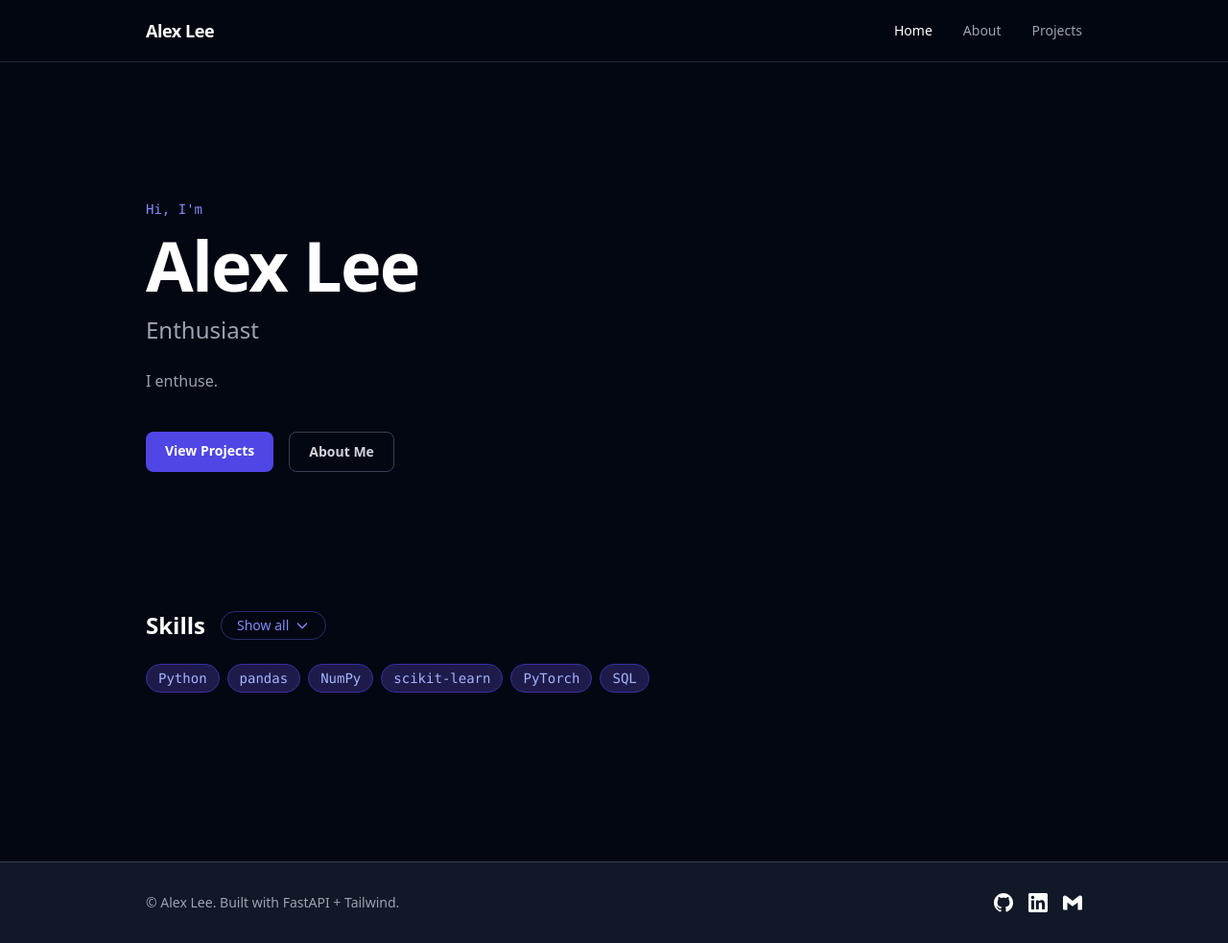
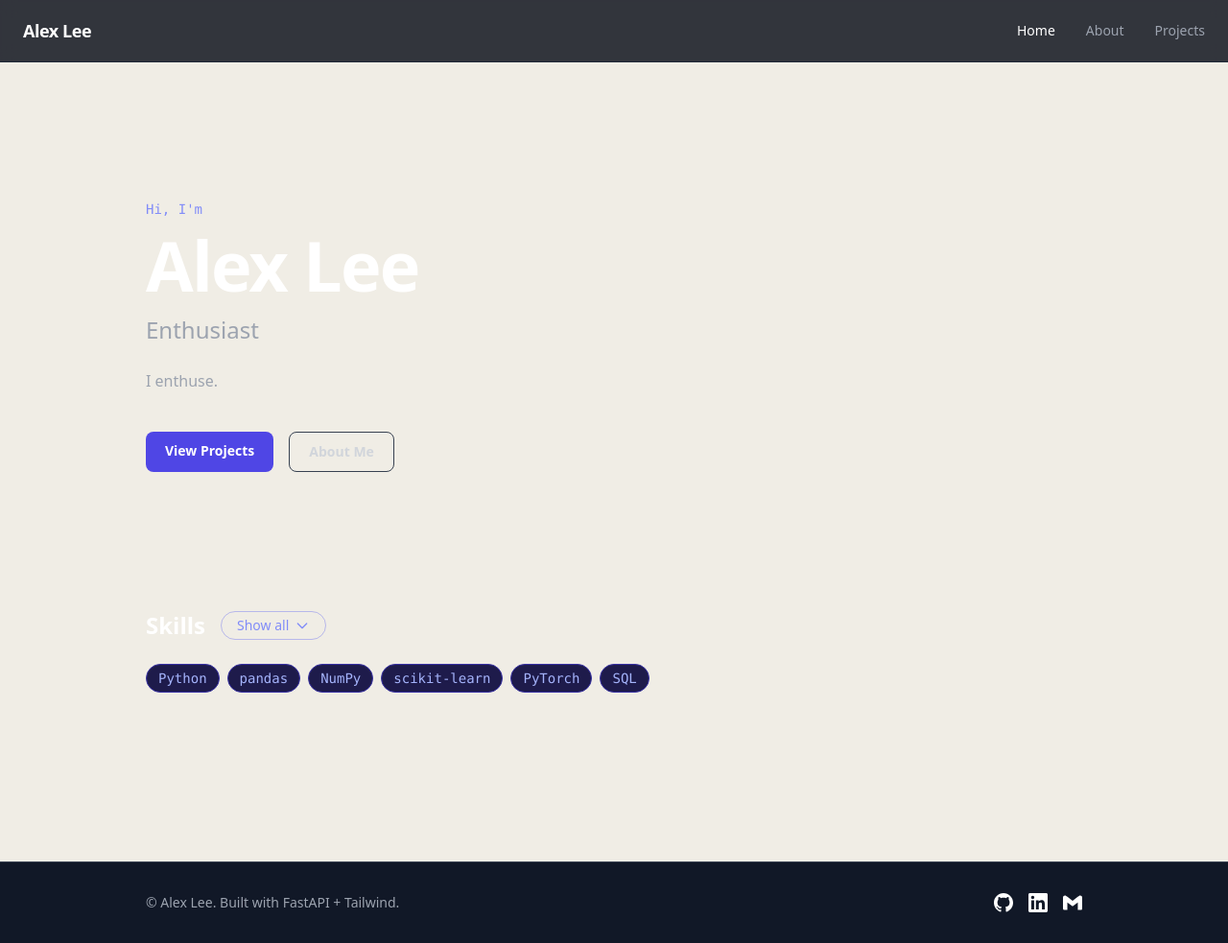
Before and after one commit to alexhyunminlee/portfolio-site, a FastAPI app: page / in a window 1280 px wide. Shown: the whole page at 96% size. Run offline with FastAPI, Linux system fonts and the light colour scheme; some libraries are stand-ins or nearby versions.

Commit message:
Visual edits

```diff
--- a/app/templates/base.html
+++ b/app/templates/base.html
@@ -18,23 +18,14 @@
   <!-- Custom styles -->
   <link rel="stylesheet" href="/static/css/custom.css" />
 
-  <script>
-    tailwind.config = {
-      theme: {
-        extend: {
-          colors: {
-            brand: { DEFAULT: "#6366f1", hover: "#818cf8" }
-          }
-        }
-      }
-    }
-  </script>
+  <!-- Tailwind theme config -->
+  <script src="/static/js/theme.js"></script>
 </head>
-<body class="bg-gray-950 text-gray-100 font-sans antialiased min-h-screen flex flex-col">
+<body class="bg-cream text-gray-100 font-sans antialiased min-h-screen flex flex-col">
 
   <!-- Nav -->
   <header class="fixed top-0 inset-x-0 z-50 bg-gray-950/80 backdrop-blur border-b border-gray-800">
-    <nav class="max-w-5xl mx-auto px-6 h-16 flex items-center justify-between">
+    <nav class="px-6 h-16 flex items-center justify-between">
       <a href="/" class="font-bold text-lg tracking-tight text-white hover:text-indigo-400 transition-colors">
         {{ portfolio.name }}
       </a>
--- /dev/null
+++ b/static/js/theme.js
@@ -0,0 +1,10 @@
+tailwind.config = {
+  theme: {
+    extend: {
+      colors: {
+        brand: { DEFAULT: "#6366f1", hover: "#818cf8" },
+        cream: "#F0EDE5",
+      },
+    },
+  },
+};
```
